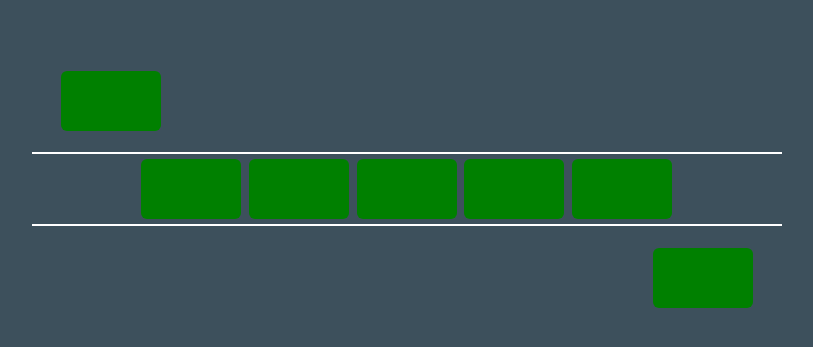
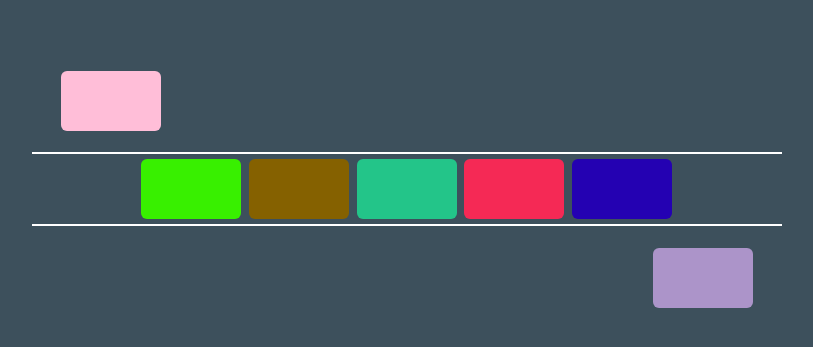
Before and after one commit to AdheethaK/ASSIGNMENT_08, a plain HTML site: page CASE 02/index.html in a window 1280 px wide. Shown: the part 291-638 px from the top of the page, without its empty margins (233-1046 px from the left). Drawn offline with Linux system fonts and the light colour scheme.

Commit message:
update case 02

```diff
--- a/CASE 02/css/style.css
+++ b/CASE 02/css/style.css
@@ -60,10 +60,3 @@ body >.unit:last-of-type{
     bottom: 0;
     margin: auto;
 }
-.change_color_1{background-color: blue}
-.change_color_2{background-color: lightsalmon}
-.change_color_3{background-color: yellow}
-.change_color_4{background-color: deeppink}
-.change_color_5{background-color: crimson}
-.change_color_6{background-color: lightblue}
-.change_color_7{background-color: green}
--- a/CASE 02/js/script.js
+++ b/CASE 02/js/script.js
@@ -1,94 +1,95 @@
-const change_color_1 = () =>{
-    $("#unit_1").addClass("change_color_1");
-    $("#unit_2").addClass("change_color_2");
-    $("#unit_3").addClass("change_color_3");
-    $("#unit_4").addClass("change_color_4");
-    $("#unit_5").addClass("change_color_5");
-    $("#unit_6").addClass("change_color_6");
-    $("#unit_7").addClass("change_color_7");
-}
-const change_color_2 = () =>{
-    $("#unit_1").addClass("change_color_7");
-    $("#unit_2").addClass("change_color_1");
-    $("#unit_3").addClass("change_color_2");
-    $("#unit_4").addClass("change_color_3");
-    $("#unit_5").addClass("change_color_4");
-    $("#unit_6").addClass("change_color_5");
-    $("#unit_7").addClass("change_color_6");
-}
-const change_color_3 = () =>{
-    $("#unit_1").addClass("change_color_6");
-    $("#unit_2").addClass("change_color_7");
-    $("#unit_3").addClass("change_color_1");
-    $("#unit_4").addClass("change_color_2");
-    $("#unit_5").addClass("change_color_3");
-    $("#unit_6").addClass("change_color_4");
-    $("#unit_7").addClass("change_color_5");
-}
-const change_color_4 = () =>{
-    $("#unit_1").addClass("change_color_5");
-    $("#unit_2").addClass("change_color_6");
-    $("#unit_3").addClass("change_color_7");
-    $("#unit_4").addClass("change_color_1");
-    $("#unit_5").addClass("change_color_2");
-    $("#unit_6").addClass("change_color_3");
-    $("#unit_7").addClass("change_color_4");
-}
-const change_color_5 = () =>{
-    $("#unit_1").addClass("change_color_4");
-    $("#unit_2").addClass("change_color_5");
-    $("#unit_3").addClass("change_color_6");
-    $("#unit_4").addClass("change_color_7");
-    $("#unit_5").addClass("change_color_1");
-    $("#unit_6").addClass("change_color_2");
-    $("#unit_7").addClass("change_color_3");
-}
-const change_color_6 = () =>{
-    $("#unit_1").addClass("change_color_3");
-    $("#unit_2").addClass("change_color_4");
-    $("#unit_3").addClass("change_color_5");
-    $("#unit_4").addClass("change_color_6");
-    $("#unit_5").addClass("change_color_7");
-    $("#unit_6").addClass("change_color_1");
-    $("#unit_7").addClass("change_color_2");
-}
-const change_color_7 = () =>{
-    $("#unit_1").addClass("change_color_2");
-    $("#unit_2").addClass("change_color_3");
-    $("#unit_3").addClass("change_color_4");
-    $("#unit_4").addClass("change_color_5");
-    $("#unit_5").addClass("change_color_6");
-    $("#unit_6").addClass("change_color_7");
-    $("#unit_7").addClass("change_color_1");
+var color_1 = "#23C589";
+var color_2 = "#F52955";
+var color_3 = "#2401B2";
+var color_4 = "#AC94C9";
+var color_5 = "#FFBED8";
+var color_6 = "#38F000";
+var color_7 = "#856100";
+const color_change_fnc_1 = ()=>{
+    $("#unit_1").css("background-color",color_1);
+    $("#unit_2").css("background-color",color_2);
+    $("#unit_3").css("background-color",color_3);
+    $("#unit_4").css("background-color",color_4);
+    $("#unit_5").css("background-color",color_5);
+    $("#unit_6").css("background-color",color_6);
+    $("#unit_7").css("background-color",color_7);
+};
+const color_change_fnc_2 = ()=>{
+    $("#unit_1").css("background-color",color_7);
+    $("#unit_2").css("background-color",color_1);
+    $("#unit_3").css("background-color",color_2);
+    $("#unit_4").css("background-color",color_3);
+    $("#unit_5").css("background-color",color_4);
+    $("#unit_6").css("background-color",color_5);
+    $("#unit_7").css("background-color",color_6);
+};
+const color_change_fnc_3 = ()=>{
+    $("#unit_1").css("background-color",color_6);
+    $("#unit_2").css("background-color",color_7);
+    $("#unit_3").css("background-color",color_1);
+    $("#unit_4").css("background-color",color_2);
+    $("#unit_5").css("background-color",color_3);
+    $("#unit_6").css("background-color",color_4);
+    $("#unit_7").css("background-color",color_5);
+};
+const color_change_fnc_4 = ()=>{
+    $("#unit_1").css("background-color",color_5);
+    $("#unit_2").css("background-color",color_6);
+    $("#unit_3").css("background-color",color_7);
+    $("#unit_4").css("background-color",color_1);
+    $("#unit_5").css("background-color",color_2);
+    $("#unit_6").css("background-color",color_3);
+    $("#unit_7").css("background-color",color_4);
+};
+const color_change_fnc_5 = ()=>{
+    $("#unit_1").css("background-color",color_4);
+    $("#unit_2").css("background-color",color_5);
+    $("#unit_3").css("background-color",color_6);
+    $("#unit_4").css("background-color",color_7);
+    $("#unit_5").css("background-color",color_1);
+    $("#unit_6").css("background-color",color_2);
+    $("#unit_7").css("background-color",color_3);
+};
+const color_change_fnc_6 = ()=>{
+    $("#unit_1").css("background-color",color_3);
+    $("#unit_2").css("background-color",color_4);
+    $("#unit_3").css("background-color",color_5);
+    $("#unit_4").css("background-color",color_6);
+    $("#unit_5").css("background-color",color_7);
+    $("#unit_6").css("background-color",color_1);
+    $("#unit_7").css("background-color",color_2);
+};
+const color_change_fnc_7 = ()=>{
+    $("#unit_1").css("background-color",color_2);
+    $("#unit_2").css("background-color",color_3);
+    $("#unit_3").css("background-color",color_4);
+    $("#unit_4").css("background-color",color_5);
+    $("#unit_5").css("background-color",color_6);
+    $("#unit_6").css("background-color",color_7);
+    $("#unit_7").css("background-color",color_1);
+};
+
+const remove_color = ()=>{
+    $("#unit_1").css("background-color","null");
+    $("#unit_2").css("background-color","null");
+    $("#unit_3").css("background-color","null");
+    $("#unit_4").css("background-color","null");
+    $("#unit_5").css("background-color","null");
+    $("#unit_6").css("background-color","null");
+    $("#unit_7").css("background-color","null");
 }
 
-// ----------start the que-------------
 var t = 500;
-let nIntervalId;
-function que_activate(){
-    //check if the interval is already used
-    if(!nIntervalId){
-        nIntervalId = setInterval(que,500)
+const start_que = ()=>{
+    for (var i = 0; i < 100; i++) {
+        setTimeout(color_change_fnc_1,t);
+        setTimeout(color_change_fnc_2,t+=300);
+        setTimeout(color_change_fnc_3,t+=300);
+        setTimeout(color_change_fnc_4,t+=300);
+        setTimeout(color_change_fnc_5,t+=300);
+        setTimeout(color_change_fnc_6,t+=300);
+        setTimeout(color_change_fnc_7,t+=300);
     }
 }
 
-//----------create the que-----------
-let timeoutId_1 ;
-let timeoutId_2 ;
-let timeoutId_3 ;
-let timeoutId_4 ;
-let timeoutId_5 ;
-let timeoutId_6 ;
-let timeoutId_7 ;
-function que(){
-    timeoutId_1=setTimeout(change_color_1,t);
-    timeoutId_2=setTimeout(change_color_2,t+=100);
-    timeoutId_3=setTimeout(change_color_3,t+=100);
-    timeoutId_4=setTimeout(change_color_4,t+=100);
-    timeoutId_5=setTimeout(change_color_5,t+=100);
-    timeoutId_6=setTimeout(change_color_6,t+=100);
-    timeoutId_7=setTimeout(change_color_7,t+=100);
-}
-
-// -------------use setInterval-------------
-que_activate();
+start_que();
```
